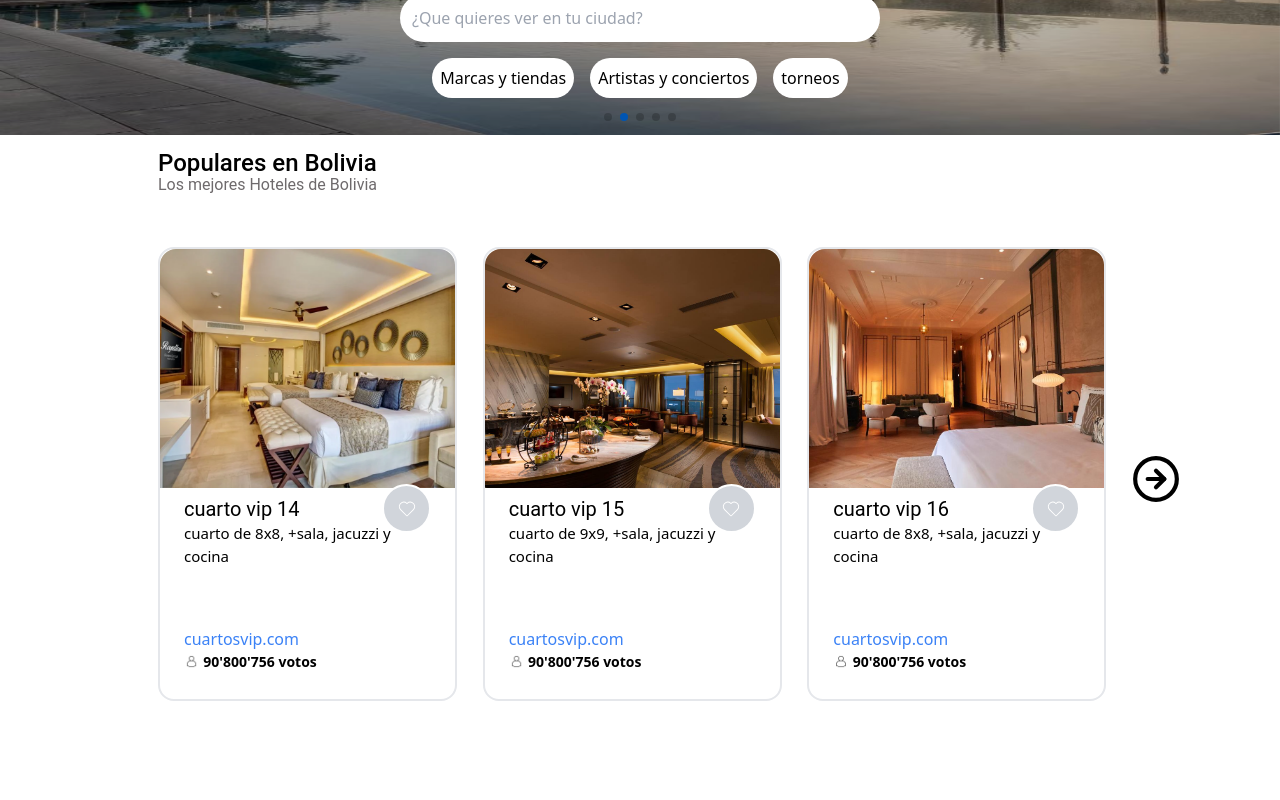
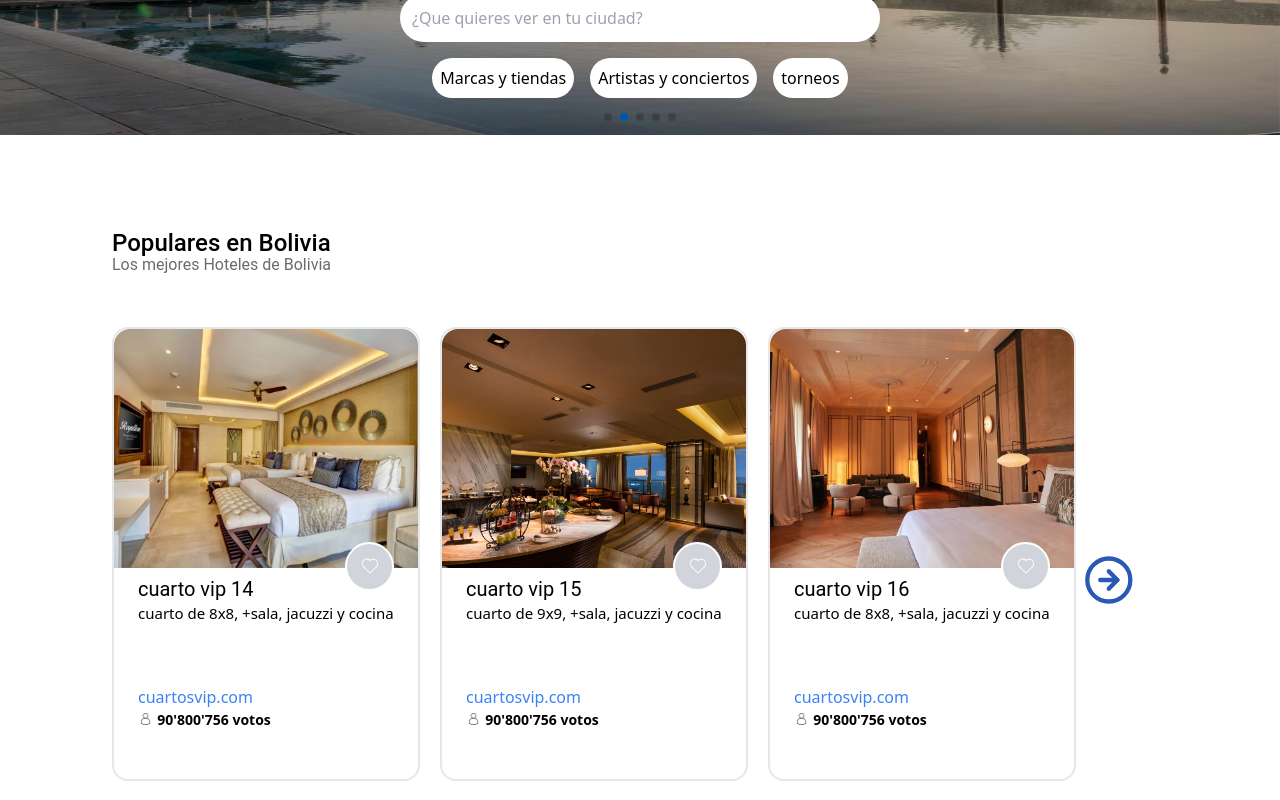
Before and after one commit to Droid-Jr/ParaCuando, a React (Vite) app: page /#/ in a window 1280 px wide. Shown: the part 320-1120 px from the top of the page. Built offline with nearby package versions, Linux system fonts and the light colour scheme.

Commit message:
porfin un responsive

```diff
--- a/src/components/Contenido.jsx
+++ b/src/components/Contenido.jsx
@@ -3,55 +3,65 @@ import { Swiper, SwiperSlide } from "swiper/react";
 import "swiper/css";
 import { Navigation } from 'swiper/modules';
 import { CiHeart } from "react-icons/ci";
+import { LuArrowRightCircle } from "react-icons/lu";
 import json from "../json/homeCon.json";
-
-import { LuArrowRightCircle } from "react-icons/lu";
 
 export default function Contenido_Populares() {
   return (
     <div className="md:px-8 flex justify-center items-center">
-      <div className="">
+      <div className="container mx-auto p-4 sm:p-8 md:p-12 lg:p-16 xl:p-20">
         <h1 className="text-BLACK-LIGHT font-roboto text-[24px] font-medium mt-[10px]">Populares en Bolivia</h1>
         <p className="font-roboto font-normal text-[16px] leading-6 text-graydark w-[222px] mt-[-8px]">Los mejores Hoteles de Bolivia</p>
 
-        <div className="mb-[100px] mt-[50px] w-[964px] h-[464px] relative">
-          {/* Agrega el icono de navegación */}
+        <div className="mb-[100px] mt-[50px] w-full md:w-[964px] relative">
+          {/* Ocultar icono de navegación en dispositivos móviles */}
           <LuArrowRightCircle
-            className="absolute top-1/2 right-4 transform -translate-y-1/2 cursor-pointer mr-[-75px]"
-            color="color-deseado"
+            className="hidden md:block absolute top-1/2 right-4 transform -translate-y-1/2 cursor-pointer mr-[-75px] w-[51.63px] h-[51.63px] mt-[26px]"
+            color="#2958B6"
             size={50}
             onClick={() => {
               const swiper = document.querySelector('.swiper-container').swiper;
-              swiper.slideNext(); // Esto avanza al siguiente slide
+              swiper.slideNext();
             }}
           />
 
-
-          <Swiper navigation={{
+          <Swiper
+            navigation={{
               nextEl: '.custom-next',
-            }} loop={true} modules={[Navigation]} className="grid gap-4 swiper-container " slidesPerView={1.3} spaceBetween={10} breakpoints={{
+            }}
+            loop={true}
+            modules={[Navigation]}
+            className="grid gap-4 swiper-container "
+            slidesPerView={1.3}
+            spaceBetween={20}
+            breakpoints={{
               640: {
                 slidesPerView: 1.3,
-              spaceBetween: 10,
+                spaceBetween: 20,
               },
               768: {
                 slidesPerView: 2,
-              spaceBetween: 10,
+                spaceBetween: 20,
               },
               1024: {
                 slidesPerView: 3,
-              spaceBetween: 10,
+                spaceBetween: 20,
               },
-          }}>
+            }}
+          >
             {json.map((valor, index) => (
-              <SwiperSlide key={index}>
-                <div className="w-full sm:w-[299px] h-[454px] border-2 rounded-2xl ">
-                  <img src={valor.img} alt="" className="h-[239px] sm:w-[299px] w-full object-cover rounded-tl-2xl rounded-tr-2xl overflow-hidden " />
+              <SwiperSlide key={index} className="w-full sm:w-[299px]">
+                <div className="h-[454px] border-2 rounded-2xl">
+                  <img
+                    src={valor.img}
+                    alt=""
+                    className="h-[239px] w-full object-cover rounded-tl-2xl rounded-tr-2xl overflow-hidden"
+                  />
                   <div className="p-6">
                     <div className="mt-[-18px]">
-                      <p className="font-roboto font-normal text-[20px] text-black text-left ">{valor.title}</p>
+                      <p className="font-roboto font-normal text-[20px] text-black text-left">{valor.title}</p>
                       <p className="mt-[-2px] text-[15px]">{valor.datos}</p>
-                      <p className="mt-[60px]  text-blue-500"><a href="#">{valor.url}</a></p>
+                      <p className="mt-[60px] text-blue-500"><a href="#">{valor.url}</a></p>
                     </div>
                     <div className="flex items-center mb-[2px]">
                       <img src={valor.logo} alt="" className="w-[15.33px] h-[15.33px]" />
@@ -70,46 +80,6 @@ export default function Contenido_Populares() {
         </div>
       </div>
 
-      {/* segundo slides */}
-      {/*
-      <div className=" mt-[50px] mb-[30px]">
-        <h1 className="text-BLACK-LIGHT font-roboto text-[24px] font-medium mt-[10px]">Sugerencias en Para Ti</h1>
-        <p className="font-roboto font-normal text-[16px] leading-6 text-graydark w-[222px] mt-[-8px]">Publicaciones que podrías apoyar</p>
-        <Swiper navigation={true} modules={[Navigation]} className="grid gap-4 " slidesPerView={1.3} spaceBetween={15} breakpoints={{
-          640: {
-            slidesPerView: 1.3,
-            spaceBetween: 15,
-          },
-          768: {
-            slidesPerView: 2,
-            spaceBetween: 15,
-          },
-          1024: {
-            slidesPerView: 3,
-            spaceBetween: 15,
-          },
-        }}>
-          {json.map((valor, index) => (
-            <SwiperSlide key={index}>
-              <div className="w-full sm:w-[299px] h-[454px] border-2 rounded-2xl ">
-                <img src={valor.img} alt="" className="h-[239px] sm:w-[299px] w-full object-cover rounded-tl-2xl rounded-tr-2xl overflow-hidden " />
-                <div className="p-6">
-                  <div className="mt-[-18px]">
-                    <p className="font-roboto font-normal text-[20px] text-black text-left ">{valor.title}</p>
-                    <p className="mt-[-2px] text-[15px]">{valor.datos}</p>
-                    <p className="mt-[60px] text-blue-500"><a href="#">{valor.url}</a></p>
-                  </div>
-                  <div className="flex items-center mt-[20px]">
-                    <img src={valor.logo} alt="" className="w-[15.33px] h-[15.33px]" />
-                    <p className="px-1 text-black font-bold text-[14px]">{valor.votos}</p>
-                  </div>
-                </div>
-              </div>
-            </SwiperSlide>
-          ))}
-        </Swiper>
-      </div>
-      */}
     </div>
   );
 }
--- a/src/json/homeCon.json
+++ b/src/json/homeCon.json
@@ -26,9 +26,9 @@
 
     },
     {
-        "img": "/imgs/login/cuarto14.webp",
-        "title": "cuarto vip 16",
-        "datos": "cuarto de 8x8, +sala, jacuzzi y cocina",
+        "img": "/imgs/login/cuarto17.jpg",
+        "title": "cuarto vip 17",
+        "datos": "cuarto de 7x8, +sala, jacuzzi y cocina",
         "url": "cuartosvip.com" ,
         "logo":"/imgs/login/personas.png",
         "votos": "90'800'756 votos"
```
Also changed, not shown: public/imgs/login/cuarto17.jpg (added). Lines whose indentation alone changed are shown as unchanged.
